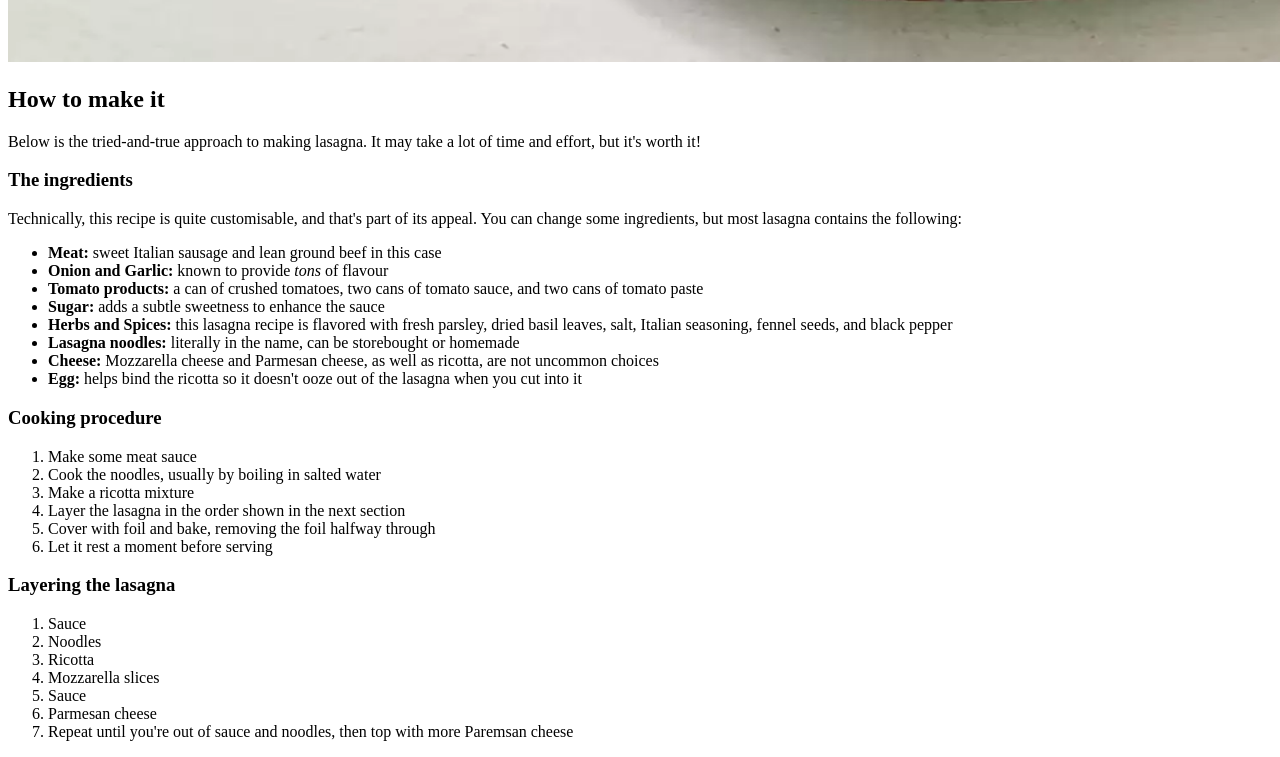
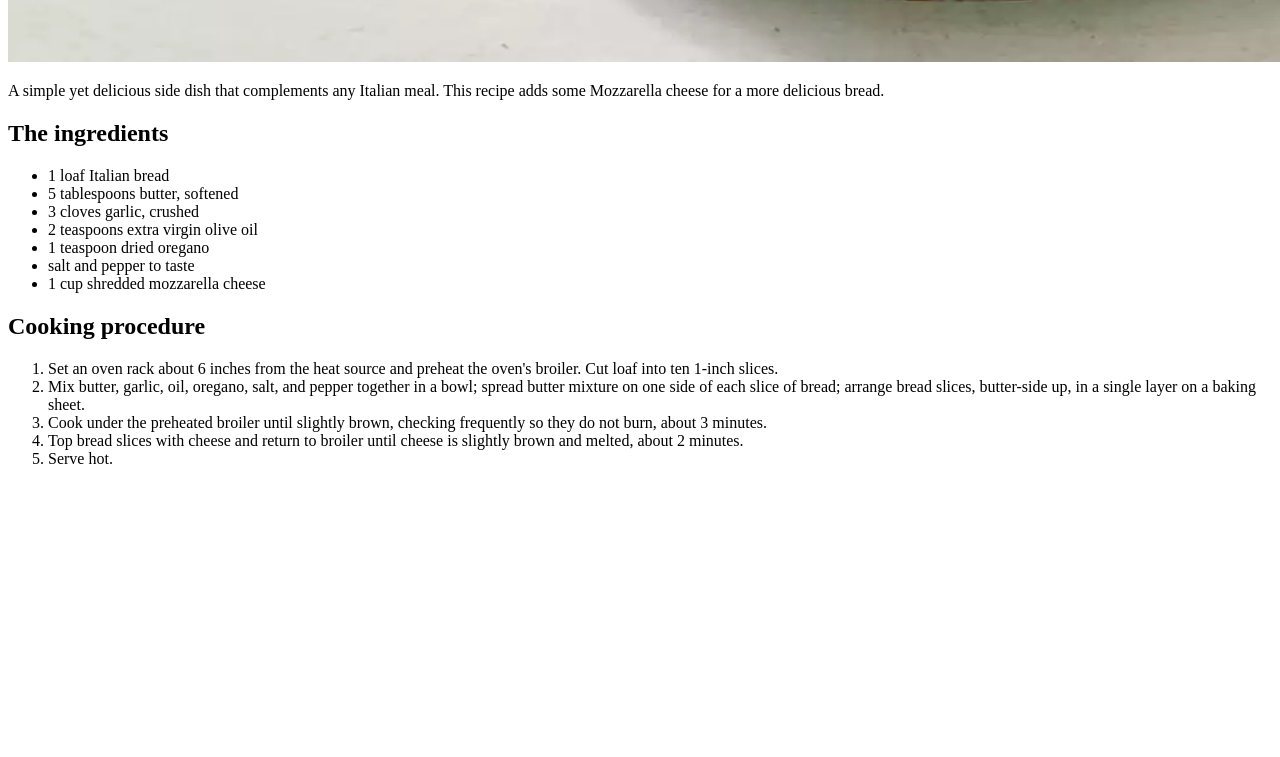
Before and after one commit to Peanuts359/odin-recipes, a plain HTML site: page recipes/garlicbread.html in a window 1280 px wide. Shown: the part 1098-1855 px from the top of the page. After the commit the page ends 1582 px from the top, so only its background shows below. Drawn offline with Linux system fonts and the light colour scheme.

Commit message:
Finished entry for garlic bread

```diff
--- a/recipes/garlicbread.html
+++ b/recipes/garlicbread.html
@@ -8,44 +8,27 @@
     <h1>Garlic Bread</h1>
     <img src="../images/garlicbread.jpg" alt="garlic bread picture" height="1080" width="1920">
 
-    <h2>How to make it</h2>
+    <p>A simple yet delicious side dish that complements any Italian meal. This recipe adds some Mozzarella cheese for a more delicious bread.</p>
 
-    <P>Below is the tried-and-true approach to making lasagna. It may take a lot of time and effort, but it's worth it!</P>
-
-    <h3>The ingredients</h3>
-    <P>Technically, this recipe is quite customisable, and that's part of its appeal. You can change some ingredients, but most lasagna contains the following:</P>
-
+    <h2>The ingredients</h2>
     <p>
         <ul>
-            <li><strong>Meat: </strong>sweet Italian sausage and lean ground beef in this case</li>
-            <li><strong>Onion and Garlic: </strong>known to provide <em>tons </em> of flavour</li>
-            <li><strong>Tomato products: </strong>a can of crushed tomatoes, two cans of tomato sauce, and two cans of tomato paste</li>
-            <li><strong>Sugar: </strong>adds a subtle sweetness to enhance the sauce</li>
-            <li><strong>Herbs and Spices: </strong>this lasagna recipe is flavored with fresh parsley, dried basil leaves, salt, Italian seasoning, fennel seeds, and black pepper</li>
-            <li><strong>Lasagna noodles: </strong>literally in the name, can be storebought or homemade</li>
-            <li><strong>Cheese: </strong>Mozzarella cheese and Parmesan cheese, as well as ricotta, are not uncommon choices</li>
-            <li><strong>Egg: </strong>helps bind the ricotta so it doesn't ooze out of the lasagna when you cut into it</li>
+            <li>1 loaf Italian bread</li>
+            <li>5 tablespoons butter, softened</li>
+            <li>3 cloves garlic, crushed</li>
+            <li>2 teaspoons extra virgin olive oil</li>
+            <li>1 teaspoon dried oregano</li>
+            <li>salt and pepper to taste</li>
+            <li>1 cup shredded mozzarella cheese</li>
         </ul>
     </p>
 
-    <h3>Cooking procedure</h3>
+    <h2>Cooking procedure</h2>
     <ol>
-        <li>Make some meat sauce</li>
-        <li>Cook the noodles, usually by boiling in salted water</li>
-        <li>Make a ricotta mixture</li>
-        <li>Layer the lasagna in the order shown in the next section</li>
-        <li>Cover with foil and bake, removing the foil halfway through</li>
-        <li>Let it rest a moment before serving</li>
-    </ol>
-
-    <h3>Layering the lasagna</h3>
-    <ol>
-        <li>Sauce</li>
-        <li>Noodles</li>
-        <li>Ricotta</li>
-        <li>Mozzarella slices</li>
-        <li>Sauce</li>
-        <li>Parmesan cheese</li>
-        <li>Repeat until you're out of sauce and noodles, then top with more Paremsan cheese</li>
+        <li>Set an oven rack about 6 inches from the heat source and preheat the oven's broiler. Cut loaf into ten 1-inch slices.</li>
+        <li>Mix butter, garlic, oil, oregano, salt, and pepper together in a bowl; spread butter mixture on one side of each slice of bread; arrange bread slices, butter-side up, in a single layer on a baking sheet.</li>
+        <li>Cook under the preheated broiler until slightly brown, checking frequently so they do not burn, about 3 minutes.</li>
+        <li>Top bread slices with cheese and return to broiler until cheese is slightly brown and melted, about 2 minutes.</li>
+        <li>Serve hot.</li>
     </ol>
 </html>
```
Also changed, not shown: index.html (+2 -0 lines).
